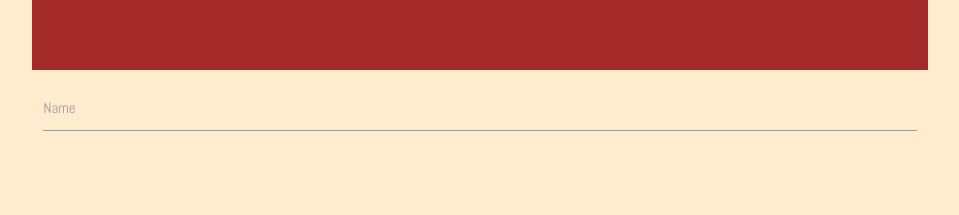
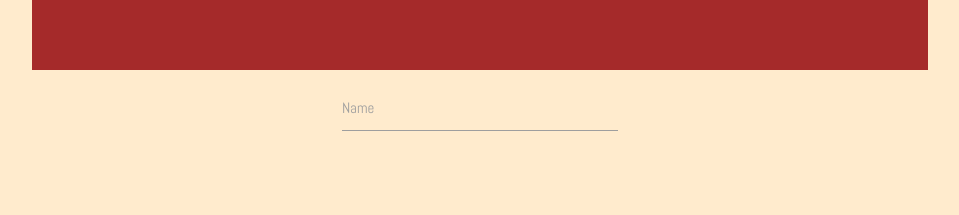
Before and after one commit to parmark/Staff-Archive, a React (Create React App) app: page / in a window 1280 px wide. Shown: the part 186-401 px from the top of the page, without its empty margins (160-1119 px from the left). Built offline with nearby package versions, Linux system fonts and the light colour scheme.

Commit message:
Styled searchbar

```diff
--- a/src/App.css
+++ b/src/App.css
@@ -11,3 +11,12 @@ th, td {
     background-color: blanchedalmond;
     font-size: 25px;
 }
+
+ .input-field input[type=text]:focus + label {
+    color: brown !important;
+}
+
+.input-field input[type=text]:focus {
+    border-bottom: 1px solid brown !important;
+    box-shadow: 0 1px 0 0 brown !important;
+}
--- a/src/App.js
+++ b/src/App.js
@@ -23,7 +23,7 @@ class App extends React.Component {
             <div className="container">
                 <Header />
                 <div className="row">
-                    <form className="col s12">
+                    <form className="col s4 offset-s4">
                         <div className="row">
                             <div className="input-field col s12">
                                 <input
```
